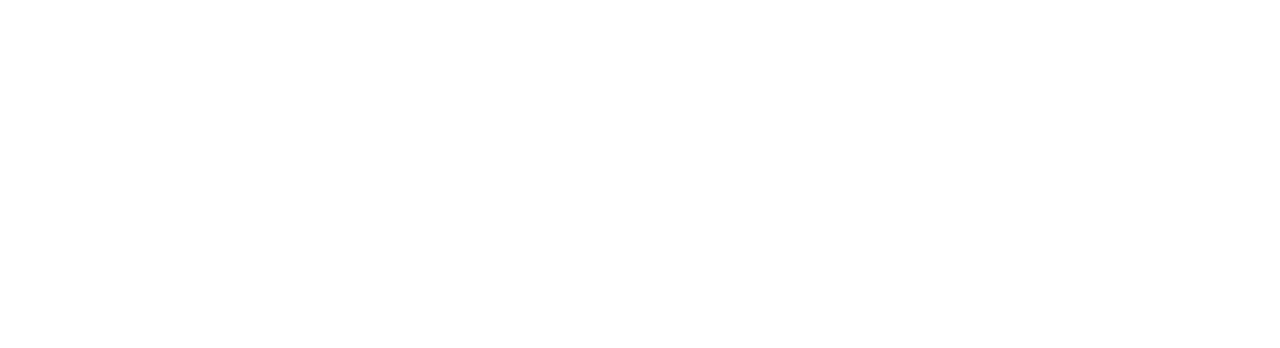
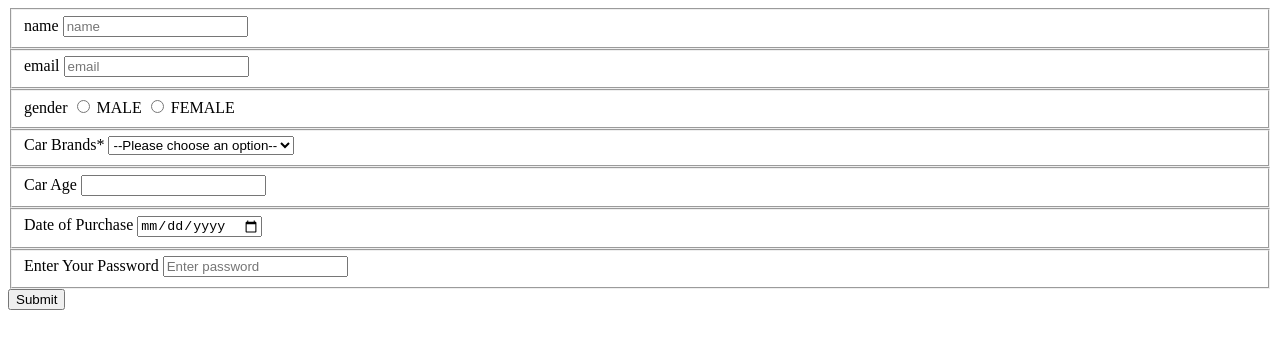
Before and after one commit to acciojob/car-insurance-form-ray-sarthak, a website: page main.html in a window 1280 px wide. Drawn offline with Linux system fonts and the light colour scheme.

Commit message:
created a submission

```diff
--- a/main.html
+++ b/main.html
@@ -8,6 +8,45 @@
 
 <body>
 	<!-- the entire body must be written by student -->
+	<form action ="/submit" method="post">
+		<fieldset>
+			<label for="name">name</label>
+			<input type="text" minlength="3" maxlength="50" required id="name" placeholder="name">
+		</fieldset>
+		<fieldset>
+			<label for="email">email</label>
+			<input type="email" required id="email" placeholder="email">
+		</fieldset>
+		<fieldset>
+			<label for="gender">gender</label>
+			<input type="radio" name="gender" id="gender" value="m">
+			<label for="male">MALE</label>
+			<input type="radio" name="gender" id="gender" value="f">
+			<label for="female">FEMALE</label>
+		</fieldset>
+		<fieldset>
+			<label for="cars">Car Brands*</label>
+		<select name="cars" id="cars" required>
+			<option value="" disabled selected>--Please choose an option--</option>
+			<option value="bmw">BMW</option>
+			<option value="audi">Audi</option>
+			<option value="mercedes">Mercedes</option>
+		</select> <br>
+		</fieldset>
+		<fieldset>
+			<label for="carage">Car Age</label>
+			<input type="number" required id="carage" name="carage">
+		</fieldset>
+		<fieldset>
+			<label for="dop">Date of Purchase</label>
+			<input type="date" required id="dop" name="dop">
+		</fieldset>
+		<fieldset>
+			<label for="password">Enter Your Password</label>
+			<input type="password" required id="password" name="password" placeholder="Enter password">
+		</fieldset>
+		<button type="submit">Submit</button>
+	</form>
     <script type="text/javascript" src="./script.js">
 </script>
 
```
